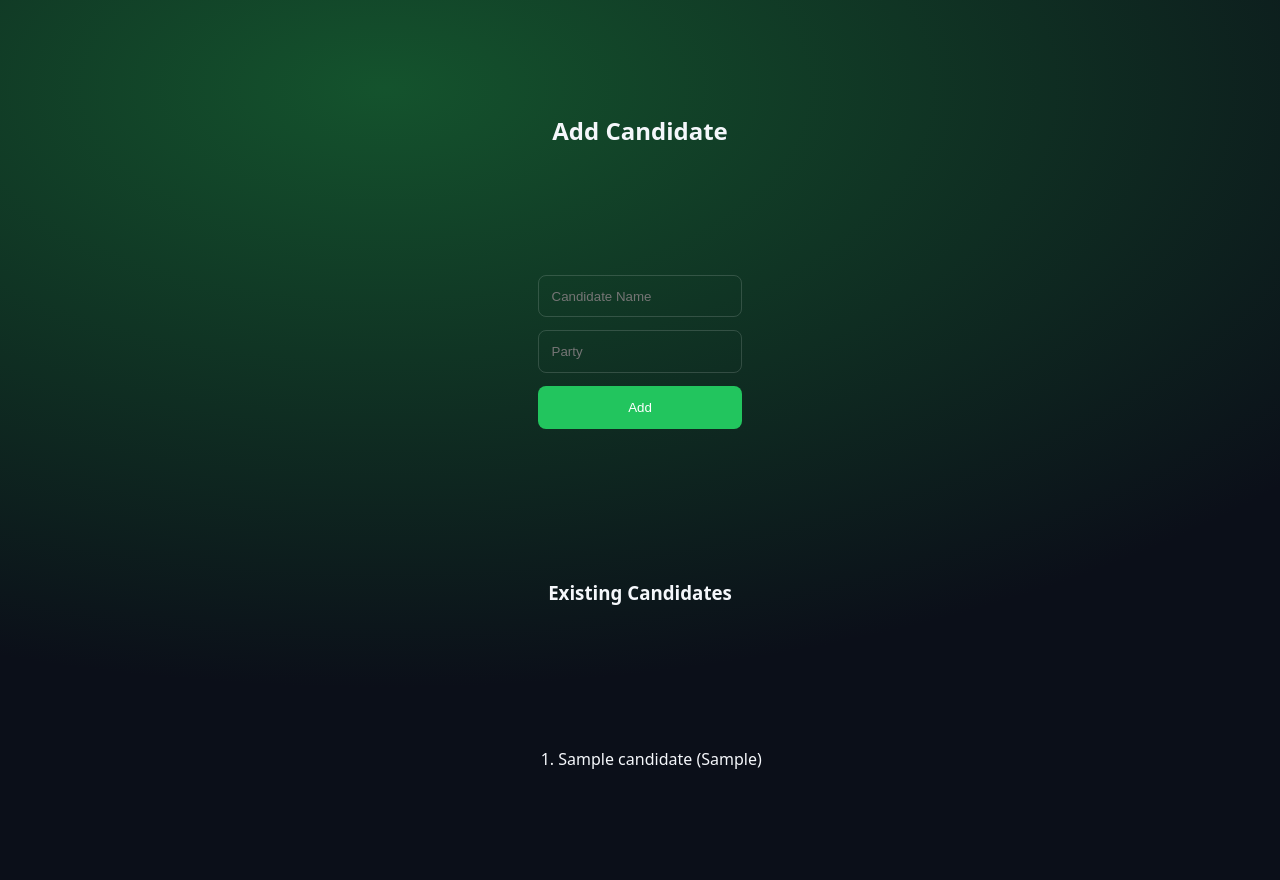
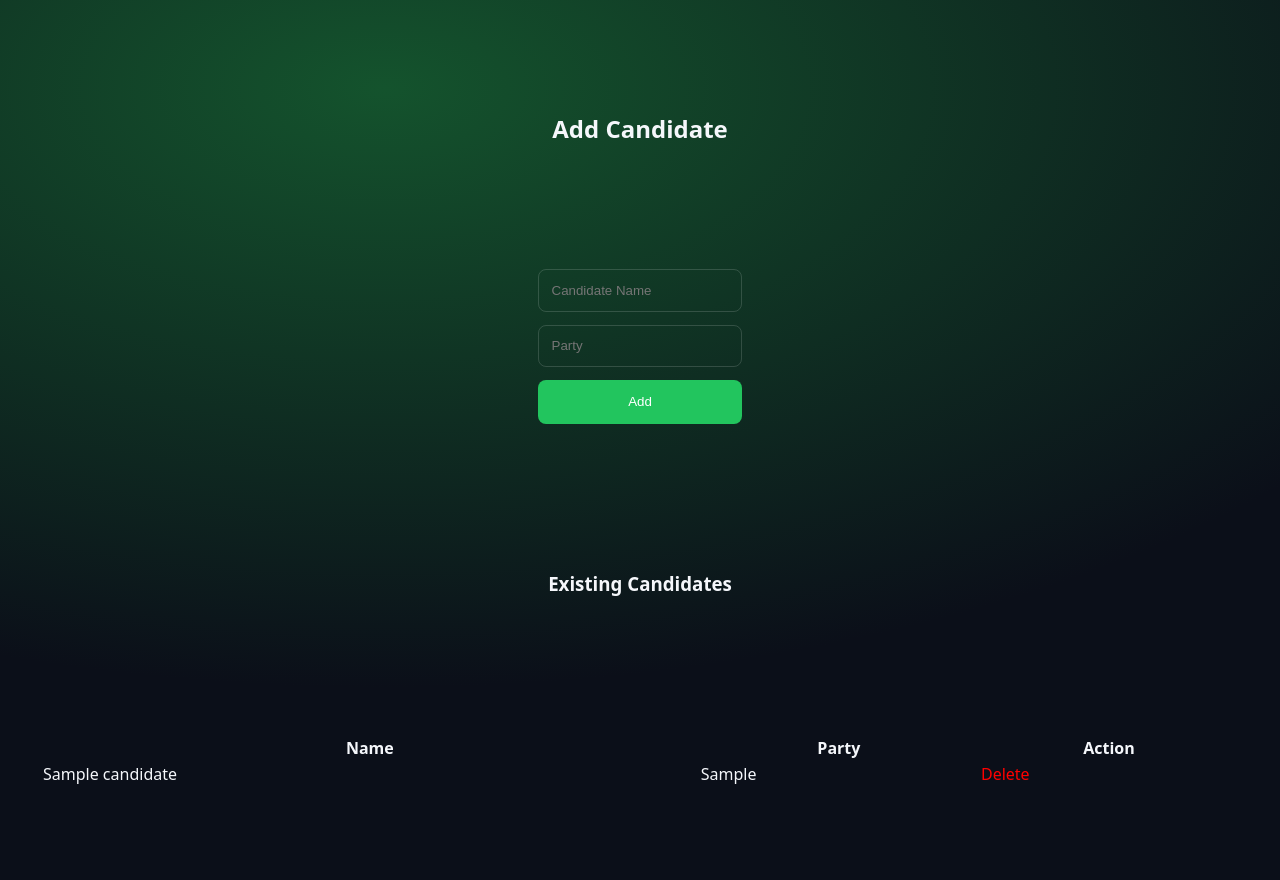
Before and after one commit to FlashGamingTune/Blockchain-Voting, a Flask app: page /admin/candidates in a window 1280 px wide. Run offline with Flask 3, Linux system fonts and the light colour scheme; a user stored in the database is signed in; tables that the repository leaves empty hold one stand-in row (values such as "Sample post").

Commit message:
added bar graph and candidate deletion

```diff
--- a/Templates/manage_candidates.html
+++ b/Templates/manage_candidates.html
@@ -69,11 +69,27 @@
     </form>
 
     <h3>Existing Candidates</h3>
-    <ol>
+
+    <table style="width:100%;margin-top:15px;">
+        <tr>
+            <th>Name</th>
+            <th>Party</th>
+            <th>Action</th>
+        </tr>
+
         {% for c in candidates %}
-        <li>{{ c.name }} ({{ c.party }})</li>
+        <tr>
+            <td>{{ c.name }}</td>
+            <td>{{ c.party }}</td>
+            <td>
+                <a href="/admin/delete_candidate/{{ c.id }}" style="color:red;text-decoration:none;">
+                    Delete
+                </a>
+            </td>
+        </tr>
         {% endfor %}
-    </ol>
+    </table>
+
 
 </body>
 
--- a/app.py
+++ b/app.py
@@ -223,6 +223,20 @@
 
     return render_template("manage_candidates.html", candidates=candidates)
 
+# Delete Candidate
+@app.route("/admin/delete_candidate/<int:id>")
+def delete_candidate(id):
+    if "admin" not in session:
+        return redirect("/admin")
+
+    conn = get_db()
+    cursor = conn.cursor()
+    cursor.execute("DELETE FROM candidates WHERE id = ?", (id,))
+    conn.commit()
+    conn.close()
+
+    return redirect("/admin/candidates")
+
 
 
 
```
Also changed, not shown: Templates/result.html (+65 -10 lines).
